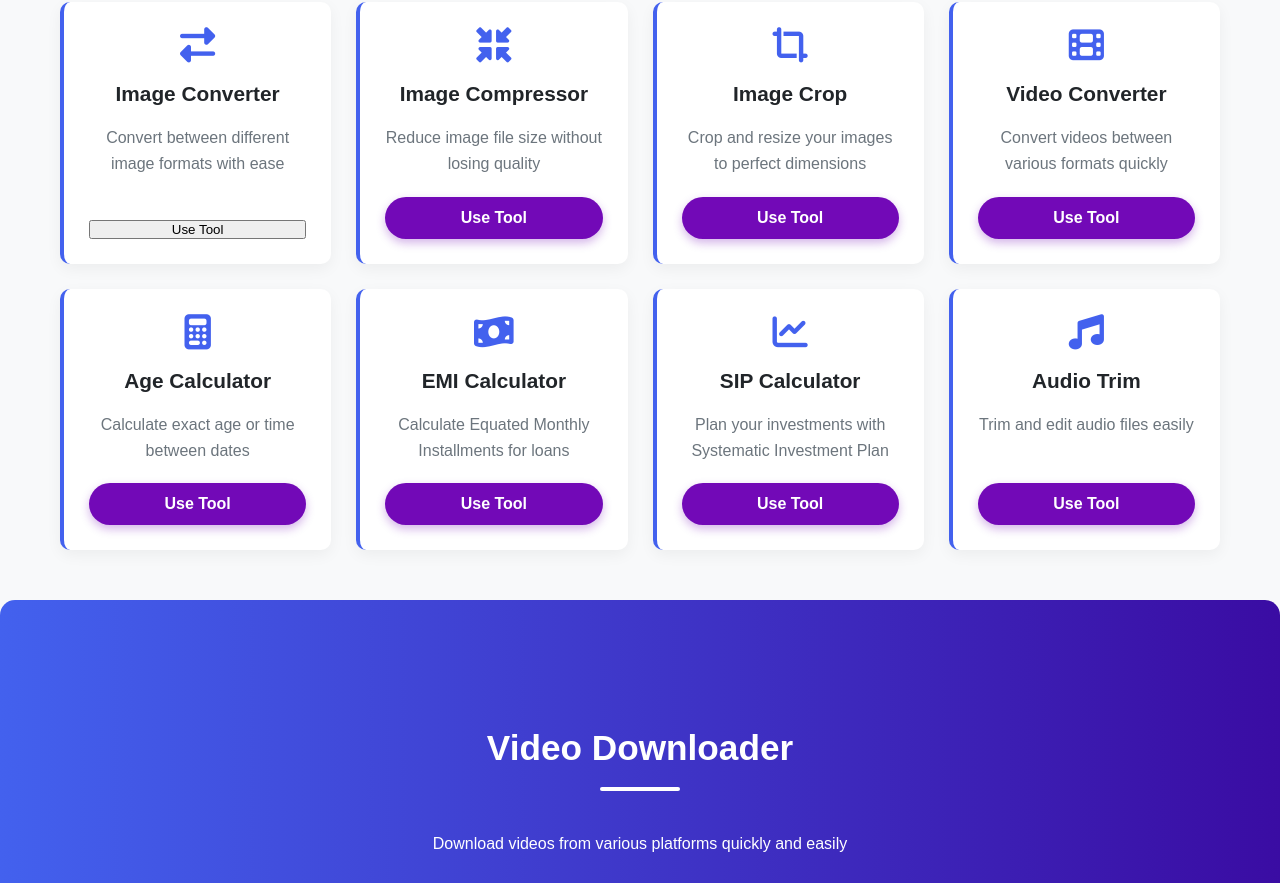
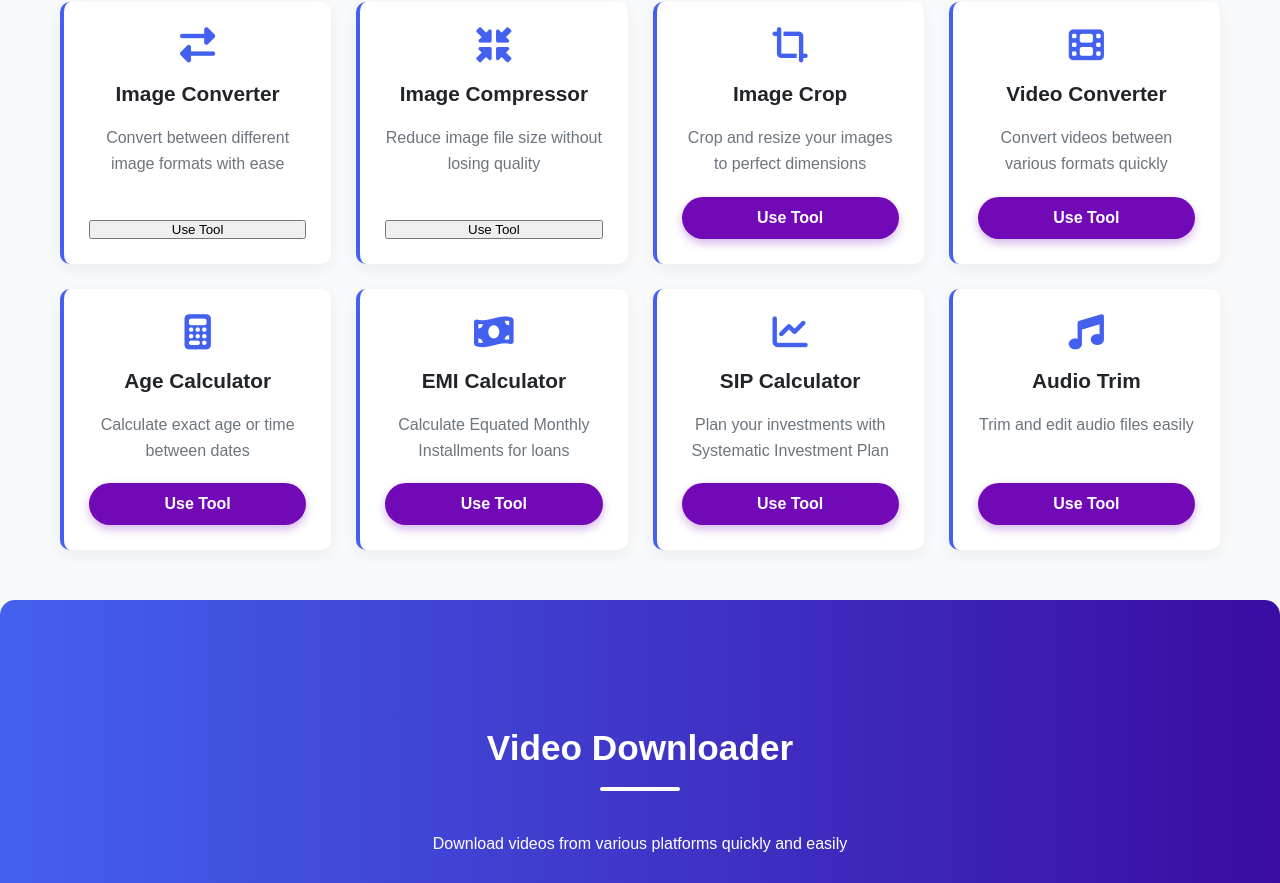
Before and after one commit to toolfacepro-cyber/toolface, a plain HTML site: page index.html in a window 1280 px wide. Shown: the part 1317-2200 px from the top of the page. Drawn offline with Linux system fonts and the light colour scheme.

Commit message:
Update index.html

```diff
--- a/index.html
+++ b/index.html
@@ -755,7 +755,7 @@
                 <i class="fas fa-compress-arrows-alt"></i>
                 <h3>Image Compressor</h3>
                 <p>Reduce image file size without losing quality</p>
-                <button class="btn">Use Tool</button>
+                <button class="image-compresso.html">Use Tool</button>
             </div>
 
             <!-- Tool 3 -->
```
